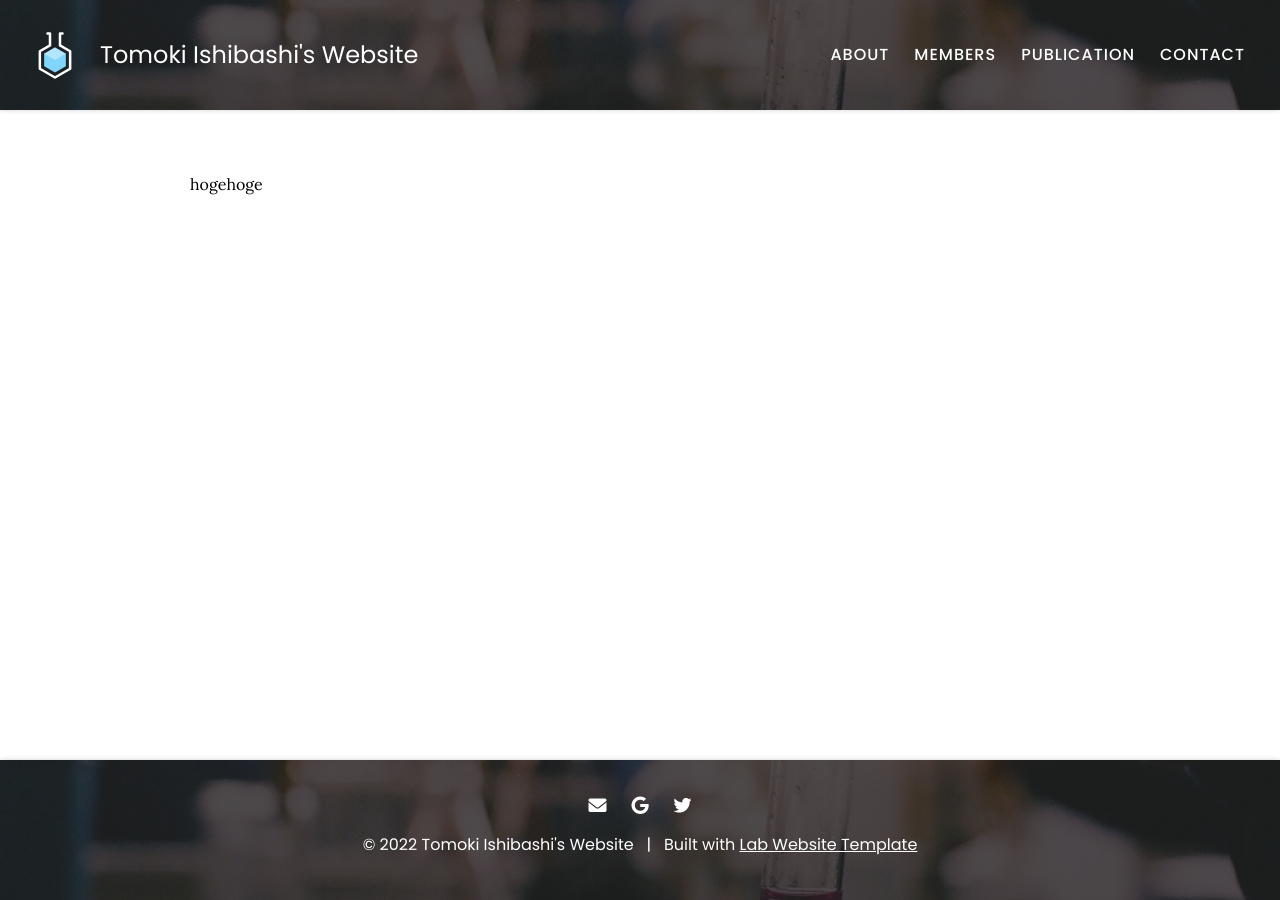
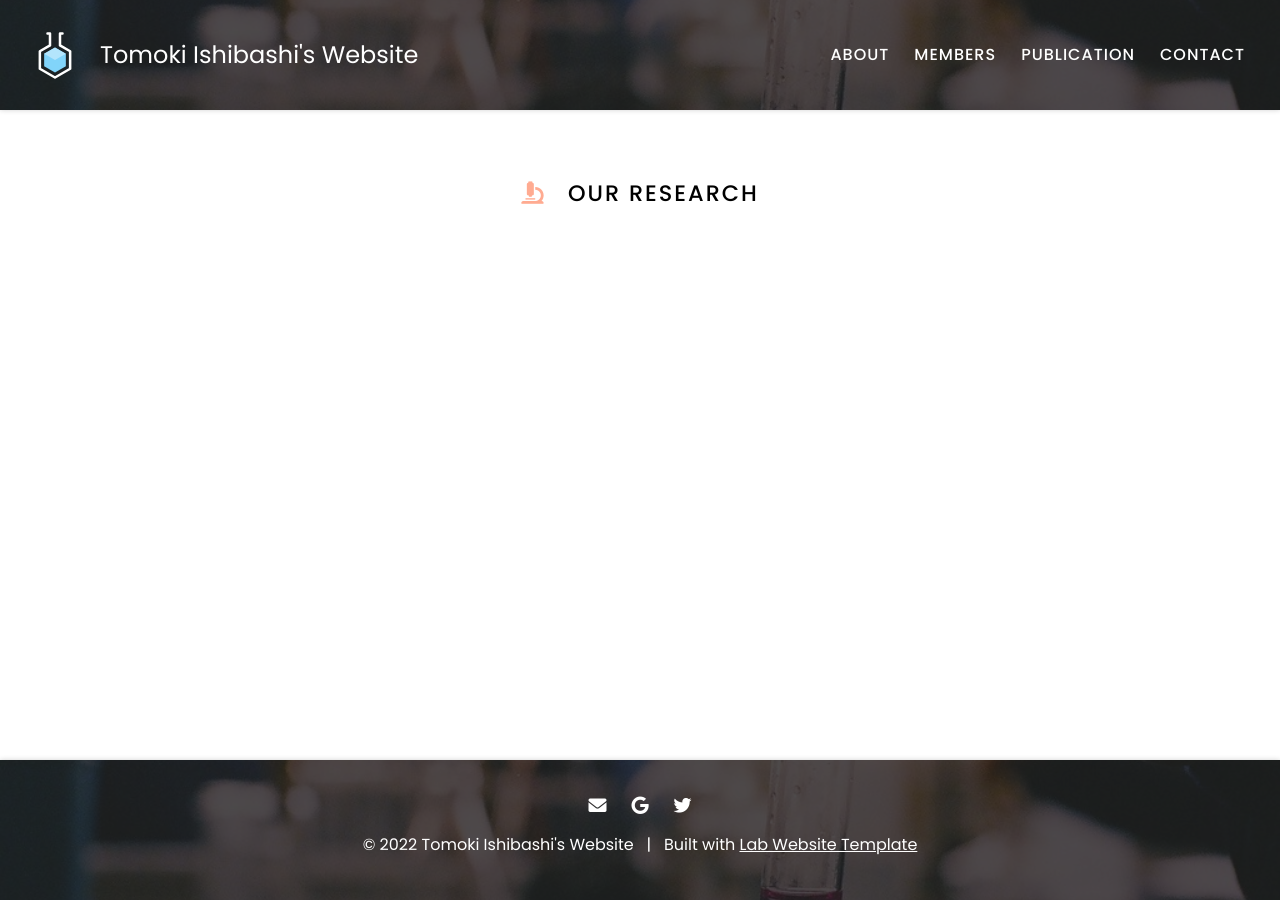
Before and after one commit to ishibaki/ishibashi-lab.github.io, a Jekyll site: the page built from about/index.md, in a window 1280 px wide. Built offline with Jekyll 4.4.1, drawn with Linux system fonts in a browser that asks for light colours.

Commit message:
Update index.md

```diff
--- a/about/index.md
+++ b/about/index.md
@@ -5,4 +5,4 @@ nav:
   tooltip: About our research
 ---
 
-hogehoge
+# <i class="fas fa-microscope"></i>Our Research
```
